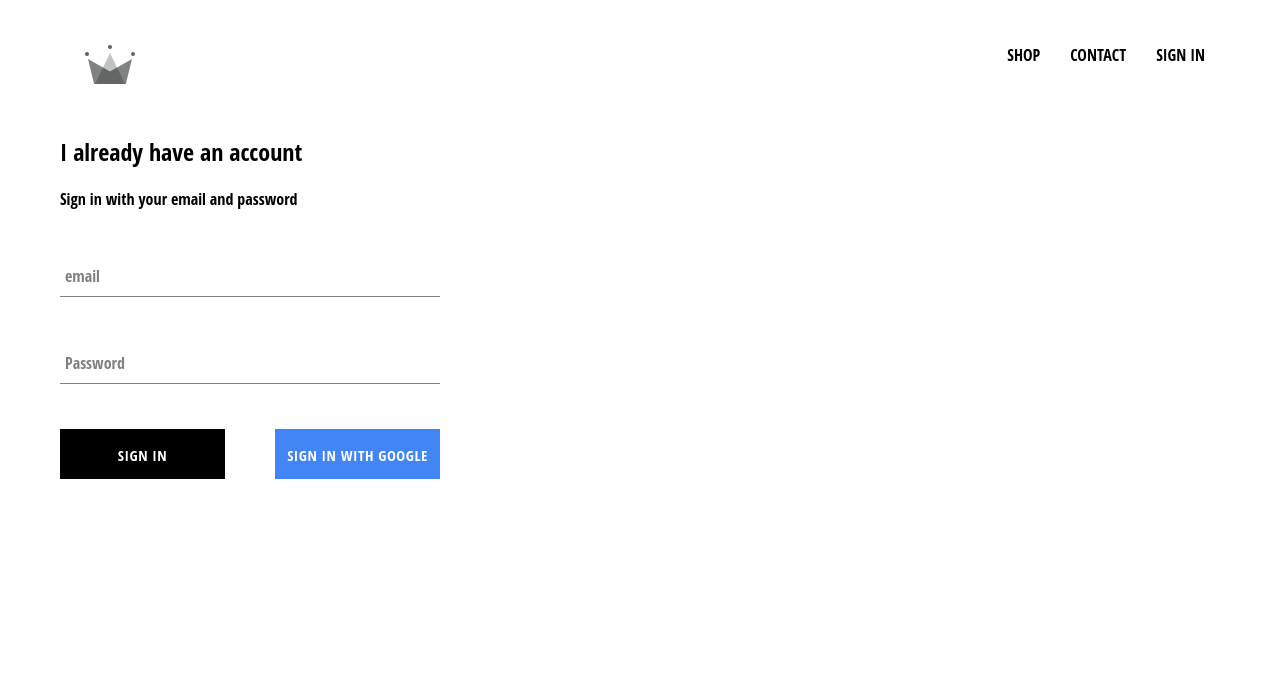
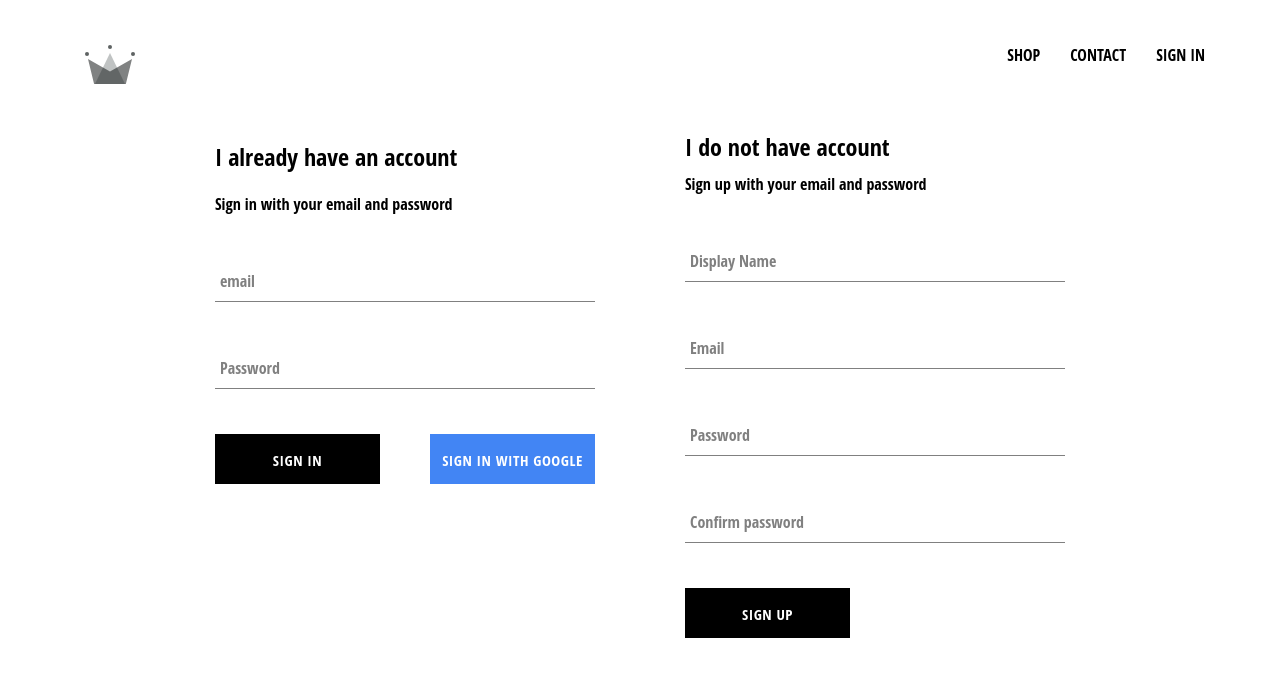
Before and after one commit to HectorPrietoMoreno/clothing-store-app, a React (Create React App) app: page /signin in a window 1280 px wide. Shown: the top 676 px of the page. Built offline with nearby package versions, Linux system fonts and the light colour scheme; no server answers.

Commit message:
feature: add sign up with password and email using firebase

```diff
--- a/src/App.js
+++ b/src/App.js
@@ -28,6 +28,7 @@ class App extends Component {
               ...snapshot.data()
             }
           });
+          console.log(this.state.currentUser);
         })
       }
       this.setState({ currentUser: userAuth});
--- /dev/null
+++ b/src/components/sign-up/sign-up.component.jsx
@@ -0,0 +1,93 @@
+import React, { Component } from 'react';
+import FormInput from '../form-input/form-input.component';
+import CustomButton from '../custom-button/custom-button.component';
+import { auth, createUserProfileDocument } from '../../firebase/firebase.utils';
+import './sign-up.styles.scss';
+
+class SignUp extends Component {
+    constructor() {
+        super();
+        this.state = {
+            displayName: '',
+            email: '',
+            password: '',
+            confirmPassword: ''
+        };
+    }
+
+    handleSubmit = async event => {
+        event.preventDefault();
+        const { displayName, email, password, confirmPassword } = this.state;
+
+        if (password !== confirmPassword) {
+            alert("password don't match");
+            return;
+        }
+
+        try {
+            const {user} = await auth.createUserWithEmailAndPassword(email, password);
+
+            await createUserProfileDocument(user, {displayName});
+
+            this.setState({
+                displayName: '',
+                email: '',
+                password: '',
+                confirmPassword: ''
+            });
+
+        } catch (error) {
+            console.log(error);
+
+        }
+
+    }
+
+    handleChange = event => {
+        const { name, value } = event.target;
+
+        this.setState({[name]: value});
+
+    }
+    render(){
+        const { displayName, email, password, confirmPassword } = this.state;
+        return (
+            <div className="sign-up">
+                <h2 className="title">I do not have account</h2>
+                <span>Sign up with your email and password</span>
+                <form className="sign-up-form" onSubmit={this.handleSubmit}>
+                    <FormInput
+                        type="text"
+                        name="displayName"
+                        value={displayName}
+                        onChange={this.handleChange}
+                        label="Display Name"
+                        required />
+                    <FormInput
+                        type="email"
+                        name="email"
+                        value={email}
+                        onChange={this.handleChange}
+                        label="Email"
+                        required />
+                    <FormInput
+                        type="password"
+                        name="password"
+                        value={password}
+                        onChange={this.handleChange}
+                        label="Password"
+                        required />
+                    <FormInput
+                        type="password"
+                        name="confirmPassword"
+                        value={confirmPassword}
+                        onChange={this.handleChange}
+                        label="Confirm password"
+                        required />
+                    <CustomButton type="submit">SIGN UP</CustomButton>
+                </form>
+            </div>
+        );
+    }
+}
+export default SignUp;
--- /dev/null
+++ b/src/components/sign-up/sign-up.styles.scss
@@ -0,0 +1,9 @@
+.sign-up {
+  display: flex;
+  flex-direction: column;
+  width: 380px;
+
+  .title {
+    margin: 10px 0;
+  }
+}
--- a/src/pages/sign-in-and-sign-up/sign-in-and-sign-up.component.jsx
+++ b/src/pages/sign-in-and-sign-up/sign-in-and-sign-up.component.jsx
@@ -1,10 +1,12 @@
 import React from 'react';
 import SignIn from '../../components/sign-in/sign-in.component';
+import SignUp from '../../components/sign-up/sign-up.component';
 import './sign-in-and-sign-up.styles.scss';
 
 const SignInAndSignUpPage = () => (
     <div className="sign-in-and-sign-up">
         <SignIn />
+        <SignUp />
     </div>
 );
 
--- a/src/pages/sign-in-and-sign-up/sign-in-and-sign-up.styles.scss
+++ b/src/pages/sign-in-and-sign-up/sign-in-and-sign-up.styles.scss
@@ -0,0 +1,6 @@
+.sign-in-and-sign-up {
+  width: 850px;
+  display: flex;
+  justify-content: space-between;
+  margin: 30px auto;
+}
```
